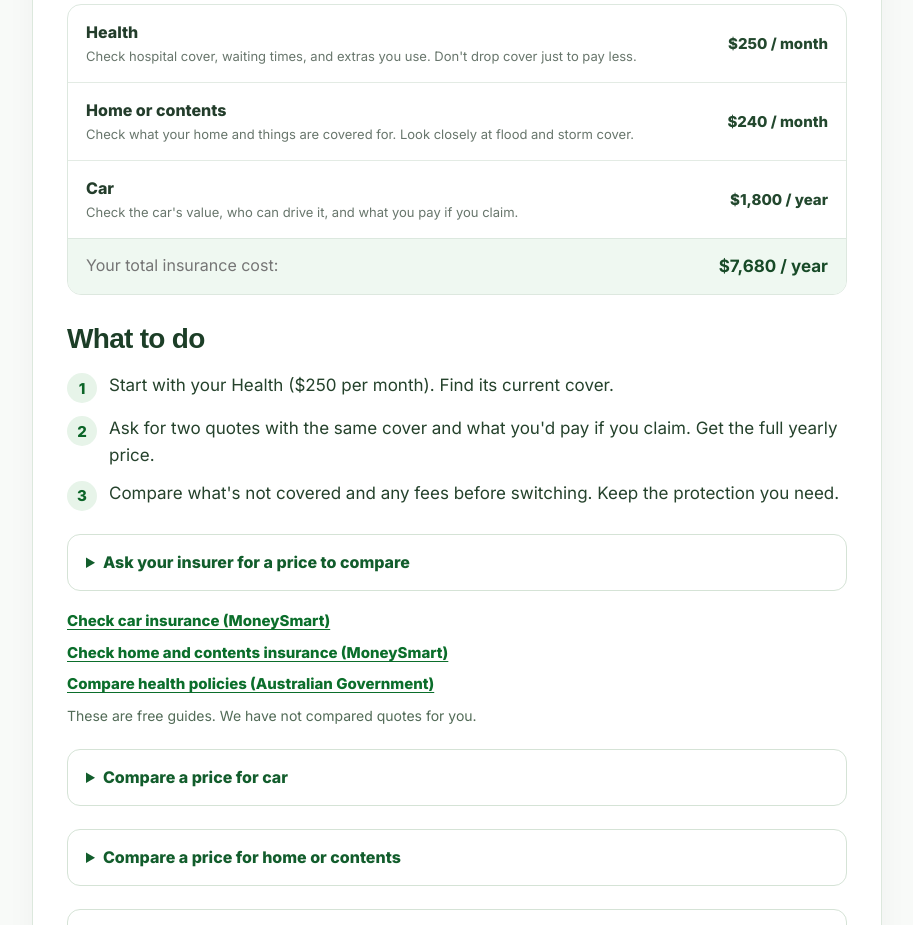
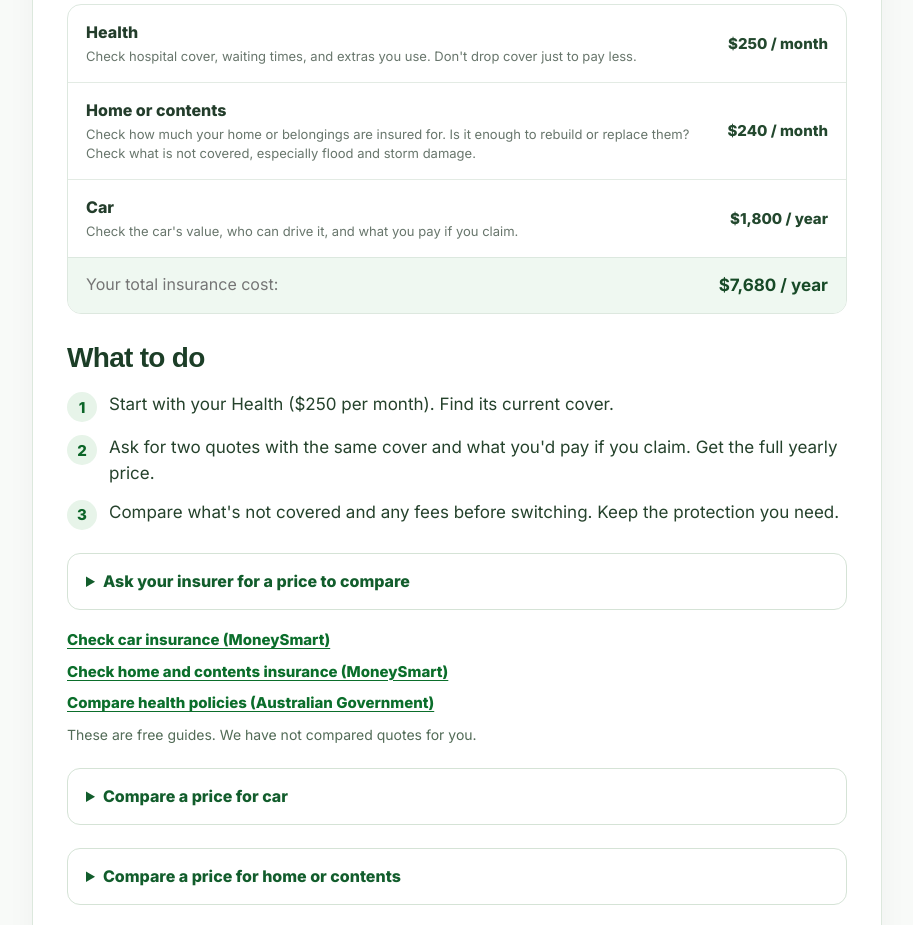
Before and after one commit to SpendShiftOfficial/Spenshiftnew, a Next.js app: page /report-preview in a window 1280 px wide. Shown: the part 1960-2885 px from the top of the page, without its empty margins (183-1096 px from the left). Built offline with nearby package versions, Linux system fonts and the light colour scheme; a web font is replaced by a local one.

Commit message:
Clarify insurance amounts, exclusions and safe cover decisions

```diff
--- a/app/report/[id]/SimpleSavingsReport.tsx
+++ b/app/report/[id]/SimpleSavingsReport.tsx
@@ -32,9 +32,9 @@ function insuranceAnnual(policy: InsuranceRefinement): number {
 function insuranceTip(type: string): string {
   if (type === "Car") return "Check the car's value, who can drive it, and what you pay if you claim.";
   if (type === "CTP / Green Slip") return "CTP generally covers injuries, not damage to your car. Check your state's requirements and the cover offered.";
-  if (type === "Home or contents") return "Check what your home and things are covered for. Look closely at flood and storm cover.";
+  if (type === "Home or contents") return "Check how much your home or belongings are insured for. Is it enough to rebuild or replace them? Check what is not covered, especially flood and storm damage.";
   if (type === "Health") return "Check hospital cover, waiting times, and extras you use. Don't drop cover just to pay less.";
-  if (type === "Life or income protection") return "Check when the cover pays, what it leaves out, and any waiting time. Get advice before dropping cover.";
+  if (type === "Life or income protection") return "Check how much you are covered for, what is not covered, and any waiting time. Speak to a licensed financial adviser before changing or cancelling this cover.";
   if (type === "Pet") return "Check yearly limits, what care is not covered, and what you pay for a claim.";
   if (type === "Travel") return "Check your trip dates, medical cover, and activities that are not covered.";
   return "Check what is covered, what is not, and what you pay for a claim.";
```
